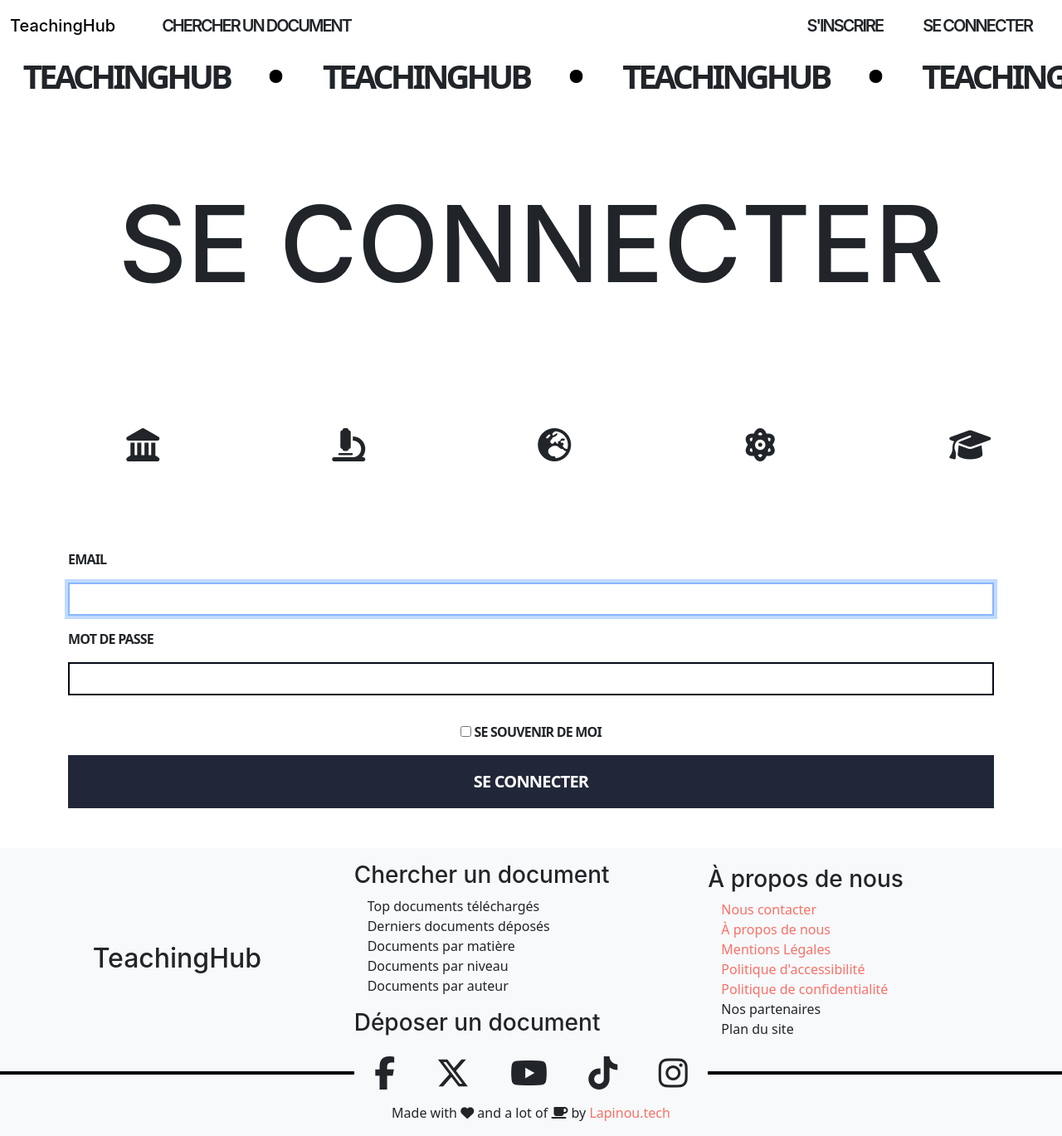
After one commit to PCoelho06/teachingHub, a Symfony app: template templates/security/login.html.twig in a window 1280 px wide. The commit adds this page. Shown: the whole page at 83% size. Run offline with Twig, Linux system fonts and the light colour scheme; the template is opened without the code that fills it, so the values that code supplies are empty; style sheets or scripts are compiled from the project's sources; some libraries are stand-ins or nearby versions.

Commit message:
Login form with remember me option

```diff
--- a/templates/partials/_header.html.twig
+++ b/templates/partials/_header.html.twig
@@ -28,14 +28,14 @@
 							<a class="nav-link" href="#">Mon compte</a>
 						</li>
 						<li class="nav-item">
-							<a class="nav-link" href="#">Se déconnecter</a>
+							<a class="nav-link" href="{{ path('app_logout') }}">Se déconnecter</a>
 						</li>
 					{% else %}
 						<li class="nav-item">
 							<a class="nav-link" href="{{ path('app_register') }}">S'inscrire</a>
 						</li>
 						<li class="nav-item">
-							<a class="nav-link" href="#">Se Connecter</a>
+							<a class="nav-link" href="{{ path('app_login') }}">Se Connecter</a>
 						</li>
 					{% endif %}
 				</ul>
--- /dev/null
+++ b/templates/security/login.html.twig
@@ -0,0 +1,44 @@
+{% extends 'base.html.twig' %}
+
+{% block title %}Log in!
+{% endblock %}
+
+{% block body %}
+	{% include('/partials/_marquee-text.html.twig') %}
+
+	<div class="hero static-page-hero d-flex justify-content-center align-items-center">
+
+		<h1 class="text-center static-page-title">Se connecter</h1>
+
+	</div>
+
+	{% include('/partials/_marquee-icons.html.twig') %}
+
+	<div class="container my-5">
+		<form method="post">
+			{% if error %}
+				<div class="alert alert-danger">{{ error.messageKey|trans(error.messageData, 'security') }}</div>
+			{% endif %}
+
+			<label for="username">Email</label>
+			<input type="email" value="{{ last_username }}" name="_username" id="username" class="form-control my-3" autocomplete="email" required autofocus>
+			<label for="password">Mot de passe</label>
+			<input type="password" name="_password" id="password" class="form-control my-3" autocomplete="current-password" required>
+
+			<input type="hidden" name="_csrf_token" value="{{ csrf_token('authenticate') }}">
+
+			<div class="d-flex flex-column">
+				<div class="mx-auto my-3">
+					<label>
+						<input type="checkbox" name="_remember_me">
+						Se souvenir de moi
+					</label>
+				</div>
+
+				<button class="btn btn-lg btn-primary" type="submit">
+					Se connecter
+				</button>
+			</div>
+		</form>
+	</div>
+{% endblock %}
```
Also changed, not shown: src/Controller/RegistrationController.php (+5 -3 lines), src/Controller/SecurityController.php (added, +35 -0 lines), templates/registration/register.html.twig (+4 -4 lines), 1 other file.
